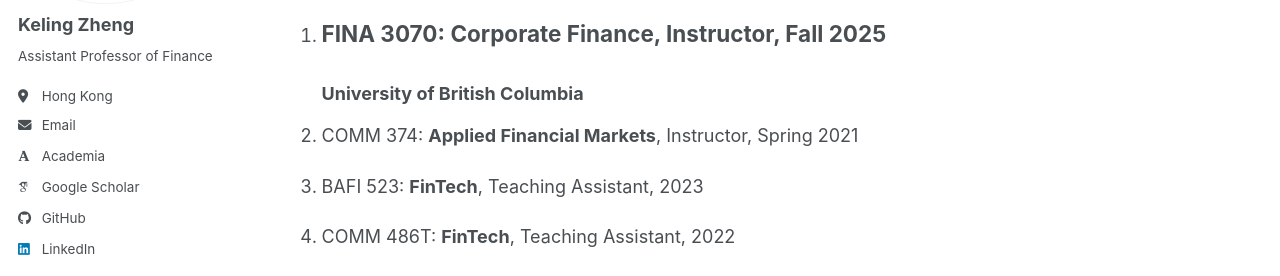
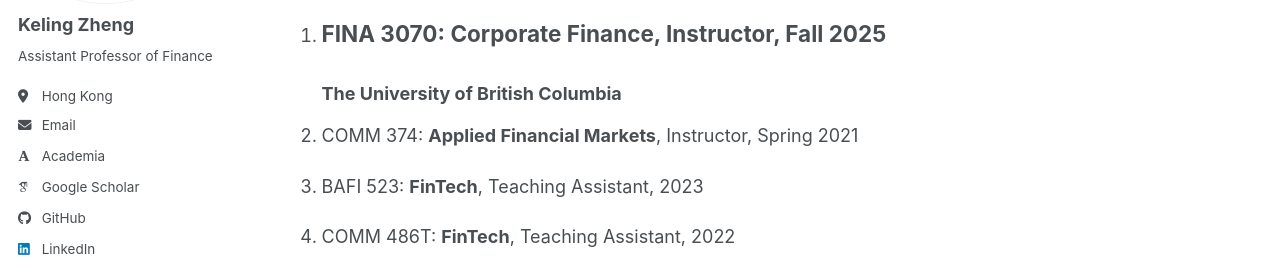
Before and after one commit to Keling-Zheng/Keling-Zheng.github.io, a Jekyll site: the page built from _pages/teaching.md, in a window 1280 px wide and 1114 px high. Shown: the part 229-505 px from the top of the window. Built offline with Jekyll 4.4.1, drawn with Linux system fonts in a browser that asks for light colours; some web fonts are replaced; a script bundle is joined from its source files by our own code; library files that are not in the unit come from our copies.

Commit message:
Update teaching.md

```diff
--- a/_pages/teaching.md
+++ b/_pages/teaching.md
@@ -9,7 +9,7 @@ author_profile: true
 ### The Chinese University of Hong Kong
 1. FINA 3070: **Corporate Finance**, Instructor, Fall 2025
 ---
-### University of British Columbia
+### The University of British Columbia
 1. COMM 374: **Applied Financial Markets**, Instructor, Spring 2021
 
 1. BAFI 523: **FinTech**, Teaching Assistant, 2023
```
